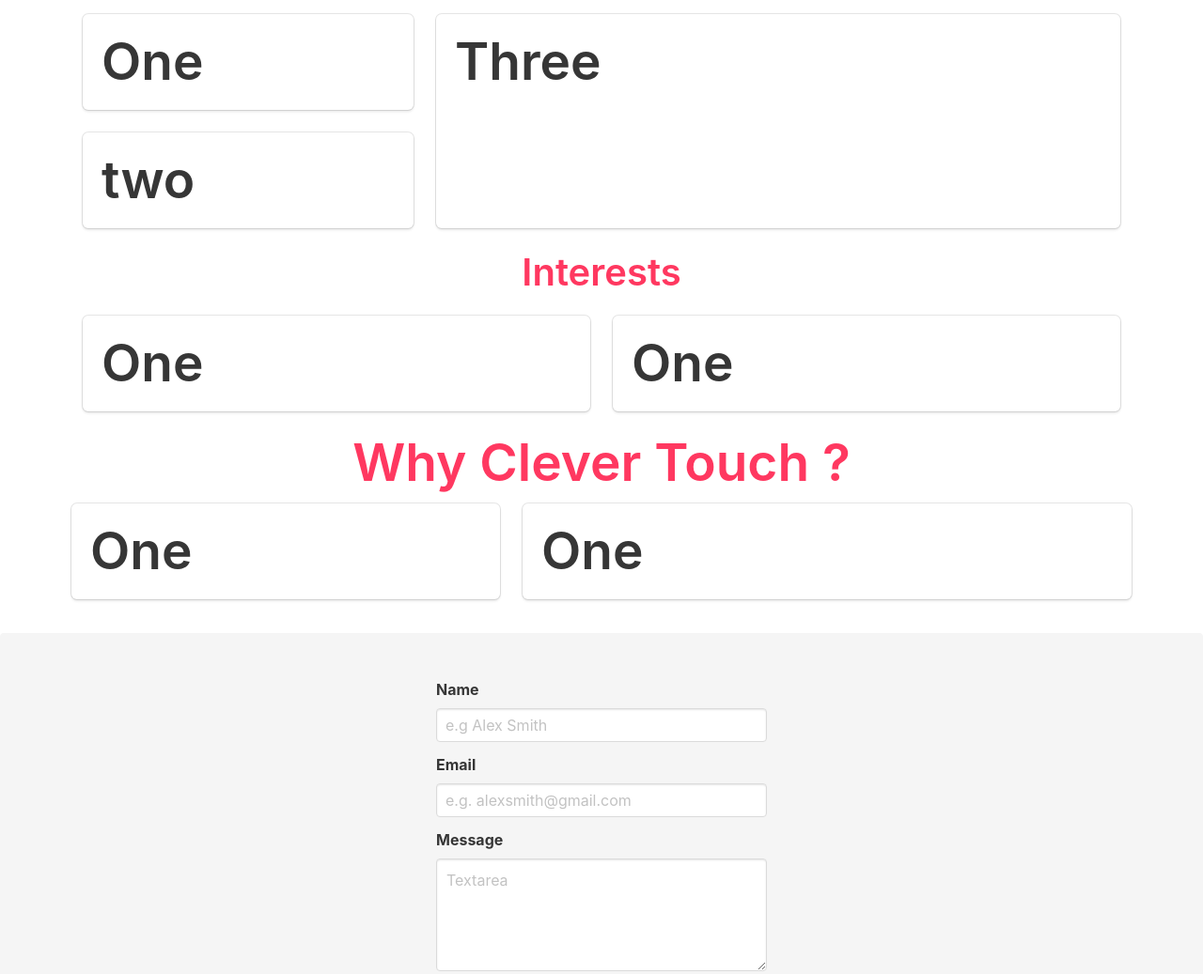
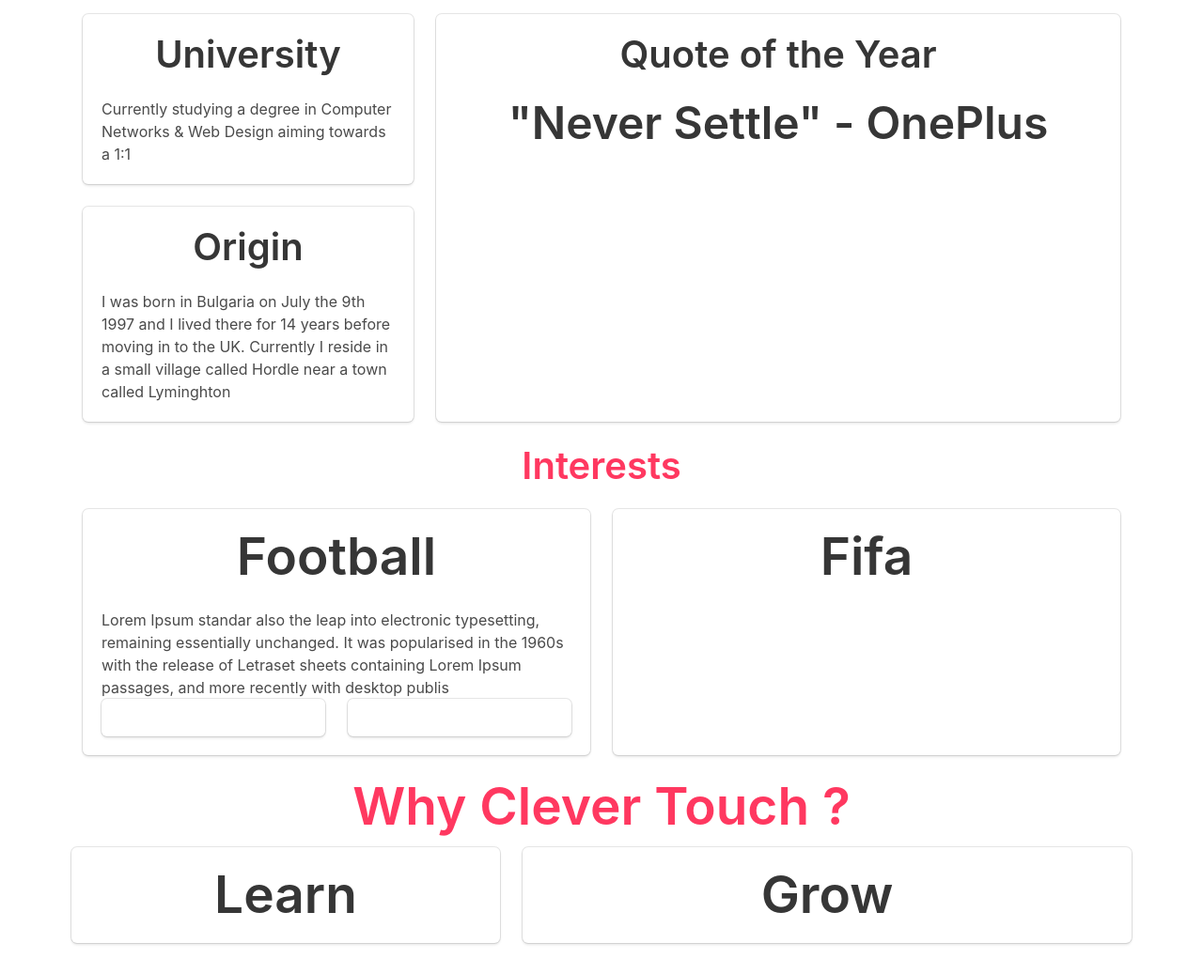
Before and after one commit to uverus2/myLanding, a website: page index.html in a window 1280 px wide. Shown: the part 752-1789 px from the top of the page at 94% size. Drawn offline with Linux system fonts and the light colour scheme.

Commit message:
some content added

```diff
--- a/index.html
+++ b/index.html
@@ -80,16 +80,19 @@
                             <div class="tile is-ancestor">
                                  <div class="tile is-4 is-vertical is-parent">
                                        <div class="tile is-child box">
-                                         <p class="title">One</p>
+                                         <p class="title is-2 center">University</p>
+                                          <p class="center"> Currently studying a degree in Computer Networks & Web Design aiming towards a 1:1   </p>
 
                                        </div> <!-- child ends -->
                                        <div class="tile is-child box">
-                                        <p class="title">two</p>
+                                        <p class="title is-2 center">Origin</p>
+                                        <p> I was born in Bulgaria on July the 9th 1997 and I lived there for 14 years before moving in to the UK. Currently I reside in a small village called Hordle near a town called Lyminghton </p>
                                        </div> <!-- child ends -->
                                  </div> <!-- end of parent -->
                                  <div class="tile is-parent">
                                        <div class="tile is-child box">
-                                         <p class="title">Three</p>
+                                         <p class="title is-2 center">Quote of the Year</p>
+                                         <p class=" title is-1 center"> "Never Settle" - OnePlus </p>
 
                                        </div> <!-- child ends -->
                                  </div> <!-- end of parent  -->
@@ -114,8 +117,27 @@
                             <div class="tile is-6 is-vertical is-parent">
 
                                 <div class="tile is-child box">
-                                    <p class="title">One</p>
+                                    <p class="title center">Football</p>
+                                    <p> Lorem Ipsum standar also the leap into electronic typesetting, remaining essentially unchanged. It was popularised in the 1960s with the release of Letraset sheets containing Lorem Ipsum passages, and more recently with desktop publis </p>
 
+                                    <div class="tile is-ancestor">
+                                        <div class="tile is-6 is-vertical is-parent">
+                                            <div class="tile is-child box">
+
+                                            </div>  <!-- child ends -->
+
+
+                                        </div> <!-- end of parent -->
+
+                                        <div class="tile is-6 is-vertical is-parent">
+                                            <div class="tile is-child box">
+
+                                            </div>  <!-- child ends -->
+
+
+                                        </div> <!-- end of parent -->
+
+                                    </div> <!-- end of ansestor tile -->
                                   </div> <!-- child ends -->
 
                             </div> <!-- end of parent -->
@@ -124,7 +146,7 @@
                             <div class="tile is-6 is-vertical is-parent">
 
                                 <div class="tile is-child box">
-                                    <p class="title">One</p>
+                                    <p class="title center">Fifa</p>
 
                                   </div> <!-- child ends -->
 
@@ -152,7 +174,7 @@
                       <div class="tile is-5 is-vertical is-parent">
 
                           <div class="tile is-child box">
-                              <p class="title">One</p>
+                              <p class="title center">Learn</p>
 
                             </div> <!-- child ends -->
 
@@ -162,7 +184,7 @@
                       <div class="tile is-7 is-vertical is-parent">
 
                           <div class="tile is-child box">
-                              <p class="title">One</p>
+                              <p class="title center">Grow   </p>
 
                             </div> <!-- child ends -->
 
```
